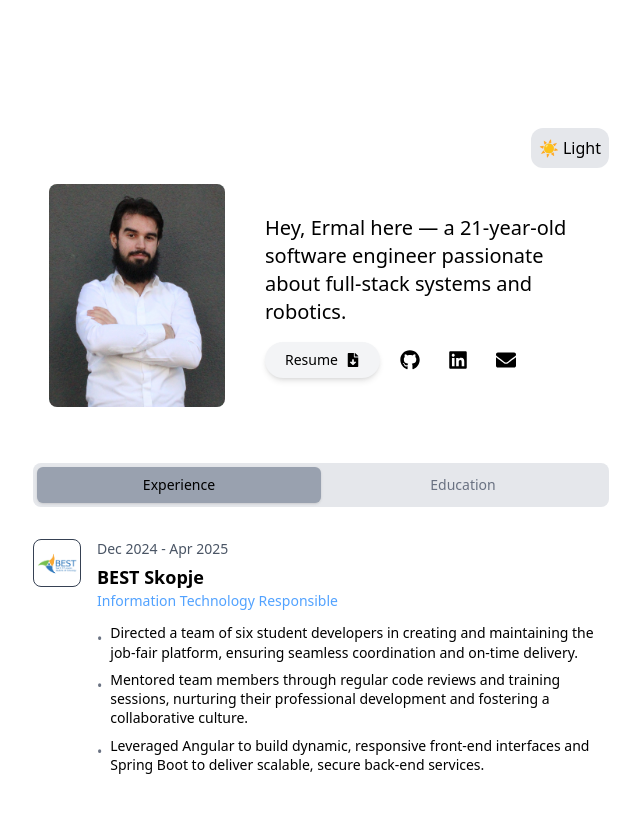
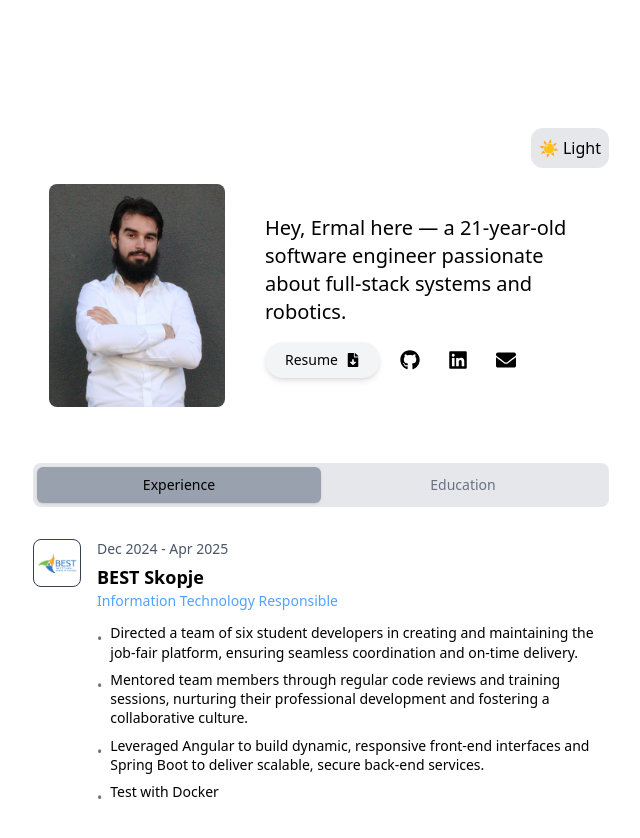
Before and after one commit to ErmalMC/ermalmc.github.io, a React (Vite) app: page / in a window 1280 px wide. Shown: the top 838 px of the page, without its empty margins (319-959 px from the left). Built offline with nearby package versions, Linux system fonts and the light colour scheme.

Commit message:
Update ProfessionalTimeline.jsx

```diff
--- a/src/ProfessionalTimeline.jsx
+++ b/src/ProfessionalTimeline.jsx
@@ -63,7 +63,8 @@ const ProfessionalTimeline = () => {
             achievements: [
                 "Directed a team of six student developers in creating and maintaining the job-fair platform, ensuring seamless coordination and on-time delivery.",
                 "Mentored team members through regular code reviews and training sessions, nurturing their professional development and fostering a collaborative culture.",
-                "Leveraged Angular to build dynamic, responsive front-end interfaces and Spring Boot to deliver scalable, secure back-end services."
+                "Leveraged Angular to build dynamic, responsive front-end interfaces and Spring Boot to deliver scalable, secure back-end services.",
+                "Test with Docker"
             ]
         },
     ];
```
